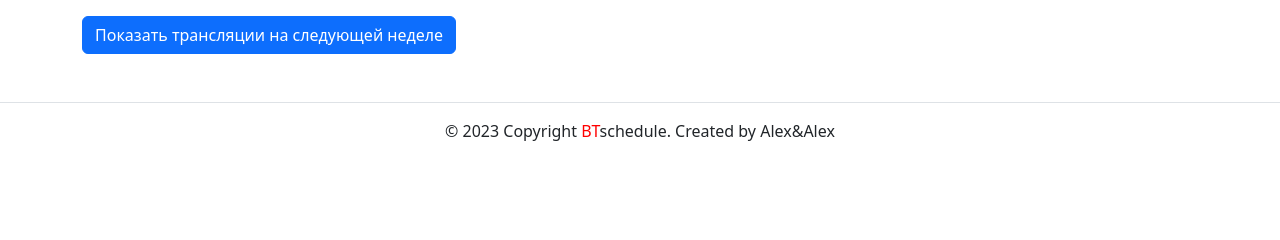
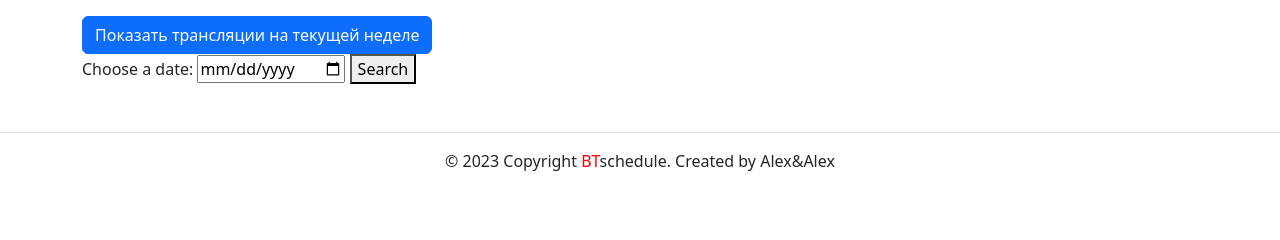
Before and after one commit to Gollum959/Schedule, a Django app: page /?week=next in a window 1280 px wide. Shown: the part 225-465 px from the top of the page. Run offline with Django 3.2, Linux system fonts and the light colour scheme; the visitor is signed in with stand-in values (Sample User, id 1); data that the repository does not hold is empty; some libraries are stand-ins or nearby versions.

Commit message:
Add data search current week -> next week

```diff
--- a/schedule/templates/pts_requests/list_requests.html
+++ b/schedule/templates/pts_requests/list_requests.html
@@ -41,6 +41,16 @@
       {% endif %} {% endcomment %}
     {% endfor %}
   </table>
-  <a class="btn btn-primary" href="http://localhost:8000/?week=next" role="button">Показать трансляции на следующей неделе</a>
+  {% if request.GET.week or request.GET.date %}
+    <a class="btn btn-primary" href="{% url 'pts_requests:index' %}" role="button">Показать трансляции на текущей неделе</a>
+  {% else %}
+    <a class="btn btn-primary" href="{% url 'pts_requests:index'%}?week=next" role="button">Показать трансляции на следующей неделе</a>
+  {% endif %}
+  <form method="get" action="{% url 'pts_requests:index' %}">
+    {% csrf_token %}
+    <label for="id_date">Choose a date:</label>
+    <input type="date" id="id_date" name="date">
+    <button type="submit">Search</button>
+  </form>
 </div>
 {% endblock %}
```
